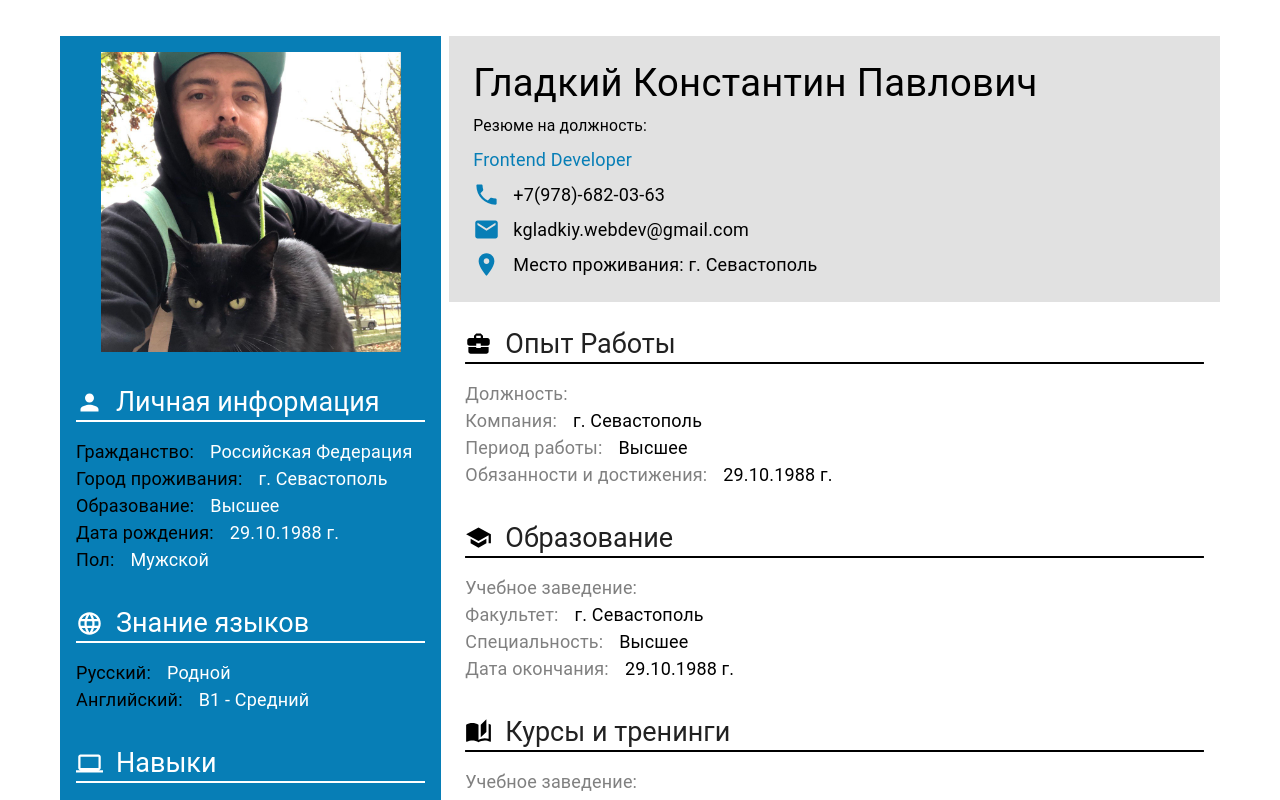
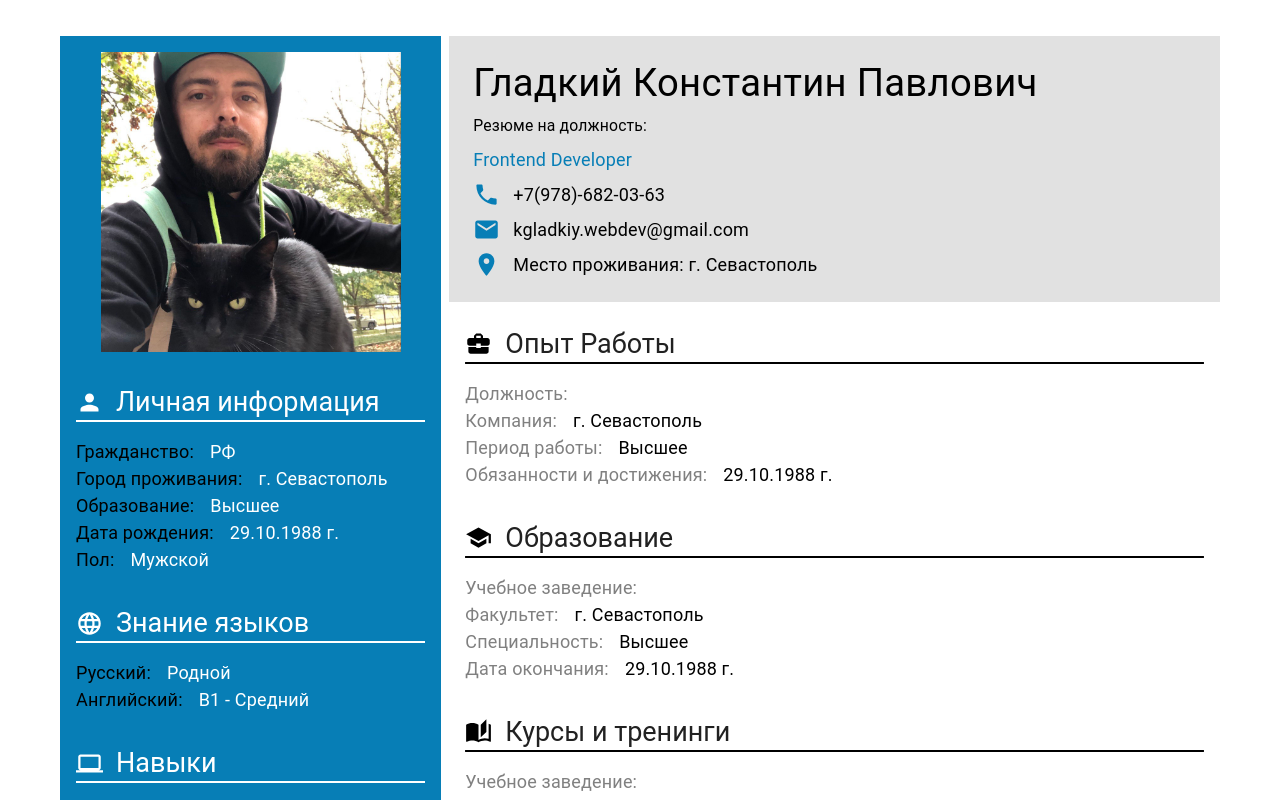
Before and after one commit to Dexmor096/my-cv, a React (Vite) app: page / in a window 1280 px wide. Shown: the top 800 px of the page. Built offline with nearby package versions, Linux system fonts and the light colour scheme.

Commit message:
refactor: add styling for icons

```diff
--- a/src/components/Contacts.tsx
+++ b/src/components/Contacts.tsx
@@ -24,7 +24,7 @@ export const Contacts: React.FC = () => {
 					Frontend Developer
 			</Typography>
 				{headeritems.map((text, index) => (
-					<Typography sx={{ display: 'flex', alignItems: 'center' }} component='span' key={index}>
+					<Typography sx={{ display: 'flex', alignItems: 'center', cursor: 'pointer' }} component='span' key={index}>
 						<ListItemIcon sx={{ minWidth:'40px', color: '#077eb6' }}>{text.icon}</ListItemIcon>
 						{text.label}
 					</Typography>
--- a/src/components/Info.tsx
+++ b/src/components/Info.tsx
@@ -19,7 +19,7 @@ export const Info: React.FC<IinfoProps> = (props) => {
 			info?.map((el, index) => {
 				return <Stack spacing={2} direction='row' key={index}>
 					{	el.icon
-					? <ListItemIcon sx={{ maxWidth: '25px', minWidth: '16px', pr: 1}}>{el.icon}</ListItemIcon>
+					? <ListItemIcon sx={{ maxWidth: '25px', minWidth: '16px', pr: 1, cursor: 'pointer' }}>{el.icon}</ListItemIcon>
 					: <Typography sx={{ color: side ? '#000000' : '#808080' }}>{el.subtitle}{el.subtitle === '-' ? ' ': ':'}</Typography>
 					}
 						<Typography sx={{ color: side ? '#fff' : '#000000' }}>{el.description}</Typography>
--- a/src/components/constants/information.tsx
+++ b/src/components/constants/information.tsx
@@ -38,7 +38,7 @@ export const information :Iinformation[] = [
 		info: [
 			{
 				subtitle: 'Гражданство',
-				description: 'Российская Федерация',
+				description: 'РФ',
 			},
 			{
 				subtitle: 'Город проживания',
```
